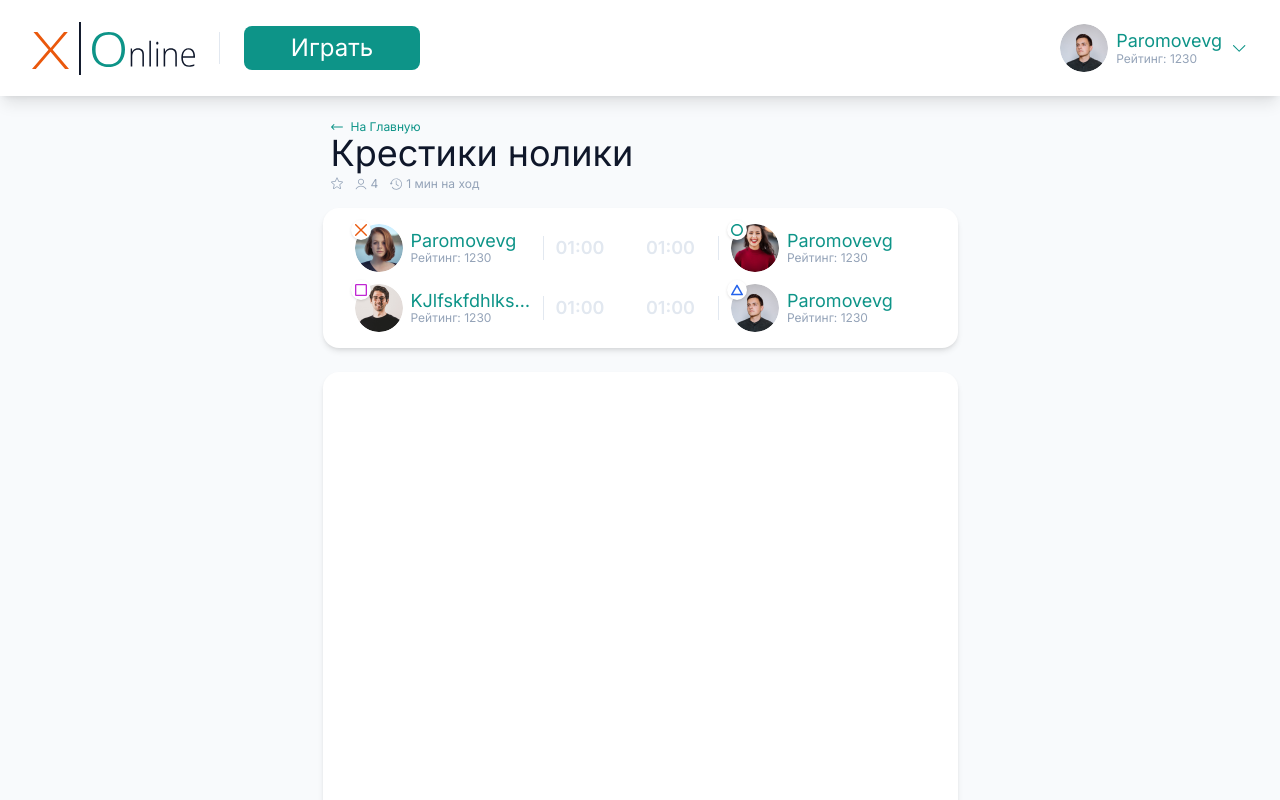
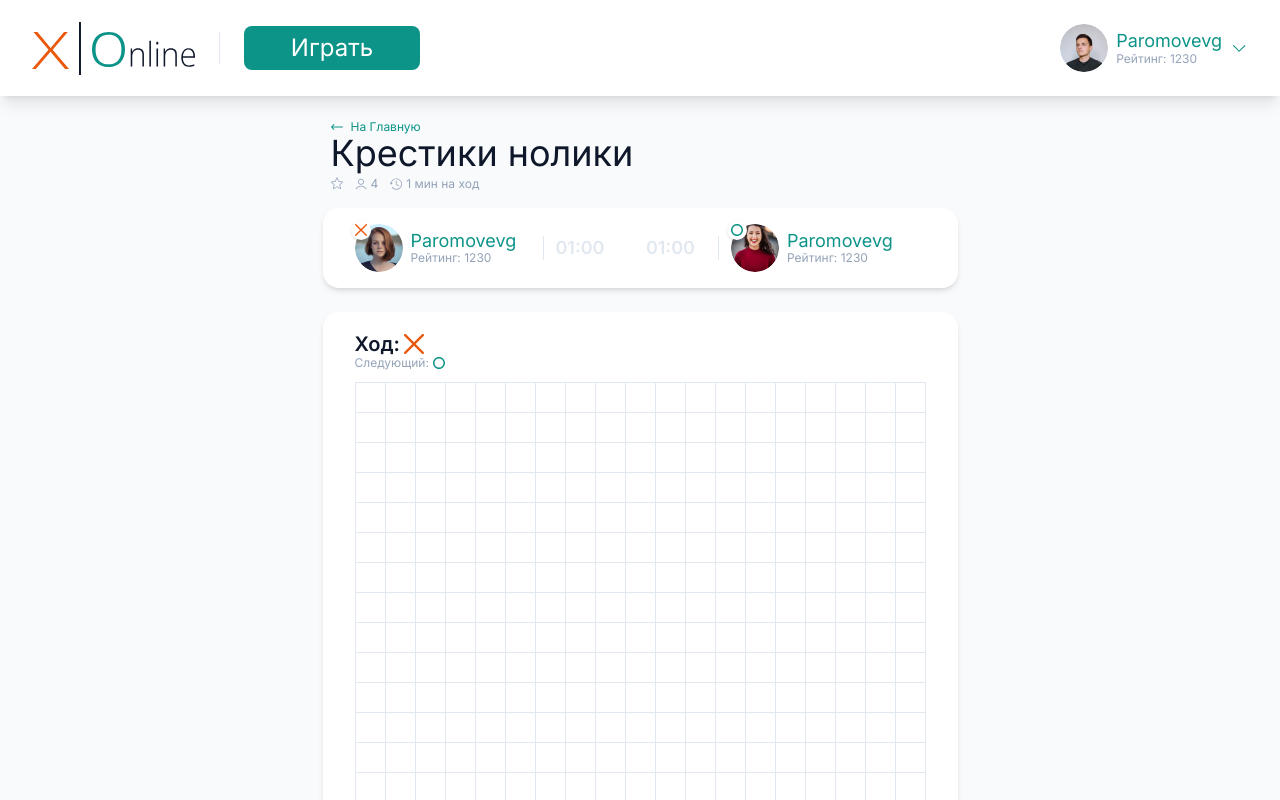
Before and after one commit to Kvazim/tic-tac-toe-online, a Next.js app: page / in a window 1280 px wide. Shown: the top 800 px of the page. Built offline with nearby package versions, Linux system fonts and the light colour scheme.

Commit message:
feat: сменил useState на useReducer, рефакторинг 2

```diff
--- a/components/game-new/game.jsx
+++ b/components/game-new/game.jsx
@@ -1,12 +1,35 @@
+import { useReducer } from "react";
 import { PLAYERS } from "./constants";
+import {
+  GAME_STATE_ACTIONS,
+  gameStateReduser,
+  initialGameState
+} from "./model/game-state-reduser";
 import { BackLink } from "./ui/back-link";
+import { GameCell } from "./ui/game-cell";
 import { GameInfo } from "./ui/game-info";
 import { GameLayout } from "./ui/game-layout";
+import { GameMoveInfo } from "./ui/game-move-info";
+import { GameOverModal } from "./ui/game-over-modal";
 import { GameTitle } from "./ui/game-title";
 import { PlayerInfo } from "./ui/player-info";
+import { computeWinnerSymbol } from "./model/compute-winner-symbol";
+import { getNextMove } from "./model/get-next-move";
+import { computeWinner } from "./model/compute-winner";
+
+const PLAYERS_COUNT = 2;
 
 export function Game() {
+  const [gameState, dispatch] = useReducer(gameStateReduser, { playersCount: PLAYERS_COUNT }, initialGameState);
+
+  const winnerSequence = computeWinner(gameState.cells);
+  const nextMove = getNextMove(gameState.currentMove, gameState.playersCount, []);
+  const winnerSymbol = computeWinnerSymbol(gameState, { winnerSequence, nextMove });
+
+  const winnerPlayer = PLAYERS.find((player) => player.symbol === winnerSymbol);
+
   return (
+    <>
       <GameLayout
         backLink={<BackLink />}
         gameTitle={<GameTitle />}
@@ -18,7 +41,7 @@ export function Game() {
           />
         }
         playerList={
-        PLAYERS.map((player, index) => (
+          PLAYERS.slice(0, PLAYERS_COUNT).map((player, index) => (
             <PlayerInfo
               key={player.id}
               avatar={player.avatar}
@@ -30,6 +53,39 @@ export function Game() {
             />
           ))
         }
+        gameMoveInfo={
+          <GameMoveInfo currentMove={gameState.currentMove} nextMove={nextMove} />
+        }
+        gameCells={
+          gameState.cells.map((cell, index) => (
+            <GameCell
+              key={index}
+              isWinner={winnerSequence?.includes(index)}
+              isDisabled={!!winnerSymbol}
+              onClick={() => dispatch({
+                type: GAME_STATE_ACTIONS.CELL_CLICK,
+                index,
+              })
+              }
+              symbol={cell}
             />
+          ))}
+      />
+      <GameOverModal players={
+        PLAYERS.slice(0, PLAYERS_COUNT).map((player, index) => (
+          <PlayerInfo
+            key={player.id}
+            avatar={player.avatar}
+            name={player.name}
+            symbol={player.symbol}
+            rating={player.rating}
+            isRight={index % 2 === 1}
+            seconds={60}
+          />
+        ))
+      }
+        winnerName={winnerPlayer?.name}
+      />
+    </>
   );
 }
--- /dev/null
+++ b/components/game-new/model/compute-winner-symbol.js
@@ -0,0 +1,5 @@
+export function computeWinnerSymbol(gameState, { winnerSequence, nextMove }) {
+  return nextMove === gameState.currentMove
+    ? gameState.currentMove
+    : gameState.cells[winnerSequence?.[0]];
+}
--- /dev/null
+++ b/components/game-new/model/compute-winner.js
@@ -0,0 +1,53 @@
+export function computeWinner(cells, sequenceSize = 5, fieldSize = 19) {
+    const gap = Math.floor(sequenceSize / 2);
+
+    function compareElements(indexses) {
+        let result = true;
+
+        for (let i = 1; i < indexses.length; i++) {
+            result &&= !!cells[indexses[i]];
+            result &&= cells[indexses[i]] === cells[indexses[i - 1]];
+        }
+
+        return result;
+    }
+
+    function getSequenceIndexses(i) {
+        const res = [
+            [],
+            [],
+            [],
+            [],
+        ];
+
+        for (let j = 0; j < sequenceSize; j++) {
+            res[0].push(j - gap + i);
+            res[1].push(fieldSize * (j - gap) + (j - gap) + i);
+            res[2].push(-fieldSize * (j - gap) + (j - gap) + i);
+            res[3].push(fieldSize * (j - gap) + i);
+        }
+
+        const x = i % fieldSize;
+
+        if (x < gap || x >= fieldSize - gap) {
+            res.shift();
+            res.shift();
+            res.shift();
+        }
+
+        return res;
+    }
+
+    for (let i = 0; i < cells.length; i++) {
+        if (cells[i]) {
+            const indexRows = getSequenceIndexses(i);
+            const winnerIndexes = indexRows.find((row) => compareElements(row));
+
+            if (winnerIndexes) {
+                return winnerIndexes;
+            }
+        }
+    }
+
+    return undefined;
+}
--- /dev/null
+++ b/components/game-new/model/game-state-reduser.js
@@ -0,0 +1,40 @@
+import { GAME_SYMBOLS } from "../constants";
+import { getNextMove } from "./get-next-move";
+
+export const GAME_STATE_ACTIONS = {
+  CELL_CLICK: 'cell-click',
+};
+
+export const gameStateReduser = (state, actions) => {
+  switch (actions.type) {
+    case GAME_STATE_ACTIONS.CELL_CLICK: {
+      const { index } = actions;
+
+      if (state.cells[index]) {
+        return state;
+      }
+
+      return {
+        ...state,
+        currentMove: getNextMove(
+          state.currentMove,
+          state.playersCount,
+          state.playerTimeOver
+        ),
+        cells: state.cells.map((cell, i) => i === index ? state.currentMove : cell)
+      };
+    }
+
+    default: {
+      return state;
+    }
+  };
+};
+
+export const initialGameState = ({
+  playersCount,
+}) => ({
+  cells: new Array(19 * 19).fill(null),
+  currentMove: GAME_SYMBOLS.CROSS,
+  playersCount,
+});
--- /dev/null
+++ b/components/game-new/model/get-next-move.js
@@ -0,0 +1,8 @@
+import { MOVE_ORDER } from "../constants";
+
+export const getNextMove = (currentMove, playersCount, playerTimeOver) => {
+    const sliceMoveOrder = MOVE_ORDER.slice(0, playersCount).filter((simbol) => !playerTimeOver.includes(simbol));
+    const nextMoveIndex = sliceMoveOrder.indexOf(currentMove) + 1;
+
+    return sliceMoveOrder[nextMoveIndex] ?? sliceMoveOrder[0];
+};
--- a/components/game-new/ui/game-cell.jsx
+++ b/components/game-new/ui/game-cell.jsx
@@ -1,3 +1,4 @@
+import clsx from 'clsx';
 import { GameSymbol } from "./game-symbol";
 
 export function GameCell({ onClick, isWinner, isDisabled, symbol }) {
@@ -7,7 +8,7 @@ export function GameCell({ onClick, isWinner, isDisabled, symbol }) {
      disabled={isDisabled}
      onClick={onClick}
     >
-      {cell && <GameSymbol symbol={symbol} className="w-5 h-5" />}
+      {symbol && <GameSymbol symbol={symbol} className="w-5 h-5" />}
     </button>
   );
 }
--- a/components/game-new/ui/game-over-modal.jsx
+++ b/components/game-new/ui/game-over-modal.jsx
@@ -1,12 +1,19 @@
 import { UiButton } from "../../uikit/ui-button";
 import { UiModal } from "../../uikit/ui-modal";
 
-export function GameOverModal() {
+export function GameOverModal({ winnerName, players }) {
   return (
-    <UiModal width="md" isOpen={winnerSymbol} onClose={() => console.log("close")}>
+    <UiModal
+      width="md"
+      isOpen={winnerName}
+      onClose={() => console.log("close")}
+    >
       <UiModal.Header>Игра завершена</UiModal.Header>
       <UiModal.Body>
-      <p className="text-sm">Победитель: <span className="text-teal-600">Paromovevg</span></p>
+        <p className="text-sm">Победитель: <span className="text-teal-600">{winnerName}</span></p>
+        <div className="grid grid-cols-2 gap-3 justify-between mt-2">
+          {players}
+        </div>
       </UiModal.Body>
       <UiModal.Footer>
         <UiButton size="md" variant="outline">Вернуться</UiButton>
--- a/components/game/model.js
+++ /dev/null
@@ -1,64 +0,0 @@
-import { MOVE_ORDER } from "./constants";
-
-
-
-export const getNextMove = (currentMove, playersCount, playerTimeOver) => {
-  const sliceMoveOrder = MOVE_ORDER.slice(0, playersCount).filter((simbol) => !playerTimeOver.includes(simbol));
-  const nextMoveIndex = sliceMoveOrder.indexOf(currentMove) + 1;
-
-  return sliceMoveOrder[nextMoveIndex] ?? sliceMoveOrder[0];
-};
-
-export function computeWinner(cells, sequenceSize = 5, fieldSize = 19) {
-  const gap = Math.floor(sequenceSize / 2);
-
-  function compareElements(indexses) {
-    let result = true;
-
-    for (let i = 1; i < indexses.length; i++) {
-      result &&= !!cells[indexses[i]];
-      result &&= cells[indexses[i]] === cells[indexses[i-1]];
-    }
-
-    return result;
-  }
-
-  function getSequenceIndexses(i) {
-    const res = [
-      [], // горизонталь -
-      [], // вертикаль \
-      [], // вертикаль /
-      [], // вертикаль |
-    ];
-
-    for (let j = 0; j < sequenceSize; j++) {
-      res[0].push(j - gap + i);
-      res[1].push(fieldSize * (j - gap) + (j - gap) + i);
-      res[2].push(-fieldSize * (j - gap) + (j - gap) + i);
-      res[3].push(fieldSize * (j - gap) + i);
-    }
-
-    const x = i % fieldSize;
-
-    if (x < gap || x >= fieldSize - gap) {
-      res.shift();
-      res.shift();
-      res.shift();
-    }
-
-    return res;
-  }
-
-  for (let i=0; i< cells.length; i++) {
-    if (cells[i]) {
-      const indexRows = getSequenceIndexses(i);
-      const winnerIndexes = indexRows.find((row) => compareElements(row));
-
-      if (winnerIndexes) {
-        return winnerIndexes;
-      }
-    }
-  }
-
-  return undefined;
-}
--- a/components/game/use-game-state.js
+++ /dev/null
@@ -1,51 +0,0 @@
-import { useState } from "react";
-import { GAME_SYMBOLS } from "./constants";
-import { computeWinner, getNextMove } from "./model";
-
-export function useGameState(playersCount) {
-  const [{cells, currentMove, playerTimeOver}, setGameState] = useState(
-    () => ({
-      cells: new Array(19*19).fill(null),
-      currentMove: GAME_SYMBOLS.CROSS,
-      playerTimeOver: [],
-  }));
-
-  const winnerSequence = computeWinner(cells);
-  const nextMove = getNextMove(currentMove, playersCount, playerTimeOver);
-  const winnerSymbol = nextMove === currentMove ? currentMove : winnerSequence?.[0];
-
-  const handleCellClick = (index) => {
-    setGameState((lastGameState) => {
-      if (lastGameState.cells[index]) {
-        return lastGameState;
-      }
-
-      return {
-        ...lastGameState,
-        currentMove: getNextMove(lastGameState.currentMove, playersCount,lastGameState.playerTimeOver),
-        cells: lastGameState.cells.map((cell, i) => i === index ? lastGameState.currentMove : cell)
-      };
-    });
-  };
-
-  const handlePlayerTimeOver = (symbol) => {
-    setGameState((lastGameState) => {
-
-      return {
-        ...lastGameState,
-        playerTimeOver: [...lastGameState.playerTimeOver, symbol],
-        currentMove: getNextMove(lastGameState.currentMove, playersCount, lastGameState.playerTimeOver),
-      };
-    });
-  };
-
-  return {
-    cells,
-    currentMove,
-    nextMove,
-    winnerSequence,
-    winnerSymbol,
-    handleCellClick,
-    handlePlayerTimeOver,
-  };
-}
```
Lines whose indentation alone changed are shown as unchanged.
